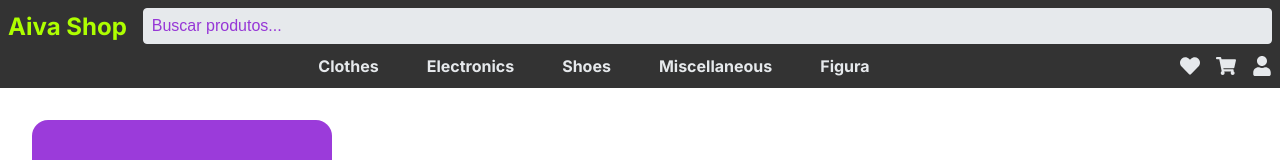
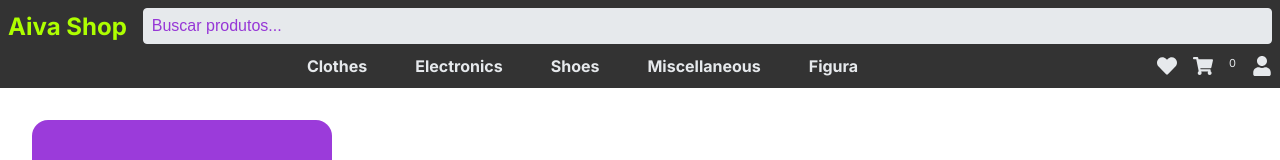
Before and after one commit to ehurafa/aiva-test, a React (Vite) app: page / in a window 1280 px wide. Shown: the top 160 px of the page. Built offline with nearby package versions, Linux system fonts and the light colour scheme; no server answers.

Commit message:
feat(action): add to cart

```diff
--- a/src/components/ProductCard.tsx
+++ b/src/components/ProductCard.tsx
@@ -17,6 +17,10 @@ const ProductCard: React.FC<ProductCardProps> = ({
 }) => {
   const { addToCart, addToFavorites, removeFromFavorites, favorites } =
     useCartAndFavoritesStore();
+
+  const handleAddToCart = () => {
+    addToCart(product)
+  }
 
   const isFavorite = favorites.some((fav) => fav.id === product.id);
 
@@ -43,7 +47,7 @@ const ProductCard: React.FC<ProductCardProps> = ({
         )}
 
         {showAddToCart && (
-          <Button variant="cart" onClick={() => addToCart(product)}>
+          <Button variant="cart" onClick={() => handleAddToCart()}>
             Adicionar ao Carrinho
           </Button>
         )}
--- a/src/components/layout/Header.styles.ts
+++ b/src/components/layout/Header.styles.ts
@@ -115,3 +115,7 @@ export const NavIcons = styled('div', {
     gap: '12px',
   },
 });
+
+export const NavIconsCounter = styled('span', {
+ fontSize: '11px'
+});
--- a/src/components/layout/Header.tsx
+++ b/src/components/layout/Header.tsx
@@ -1,8 +1,11 @@
-import { FC, useState  } from 'react'
-import { HeaderContainer, Logo, SearchInput, NavIcons, NavMenu, NavLink, HamburgerButton, MenuWrapper, HeaderContent } from './Header.styles';
-import { FaHeart, FaShoppingCart, FaUser } from 'react-icons/fa';
+import React, { useState  } from 'react'
+import { HeaderContainer, Logo, SearchInput, NavIcons, NavMenu, NavLink, HamburgerButton, MenuWrapper, HeaderContent, NavIconsCounter } from './Header.styles'
+import { useCartAndFavoritesStore } from '../../store/useCartAndFavoritesStore'
+import { FaHeart, FaShoppingCart, FaUser } from 'react-icons/fa'
 
-export const Header: FC = () => {
+export const Header: React.FC = () => {
+
+  const { cart } = useCartAndFavoritesStore()
 
   const [isMenuOpen, setIsMenuOpen] = useState(false);
 
@@ -24,7 +27,7 @@ export const Header: FC = () => {
 
          <NavIcons>
           <FaHeart title="Favoritos" size={20} />
-          <FaShoppingCart title="Carrinho" size={20} />
+          <FaShoppingCart title="Carrinho" size={20} /> <NavIconsCounter>{cart.length}</NavIconsCounter>
           <FaUser title="Minha Conta" size={20} />
         </NavIcons>
 
--- a/src/pages/ProductDetails.tsx
+++ b/src/pages/ProductDetails.tsx
@@ -1,6 +1,7 @@
 import type { FC } from 'react'
 import { useParams } from "react-router-dom"
-import { useProductStore } from '../store/useProductStore';
+import { useProductStore } from '../store/useProductStore'
+import { useCartAndFavoritesStore } from '../store/useCartAndFavoritesStore'
 import {
   Container,
   Image,
@@ -18,6 +19,14 @@ export const ProductDetails: FC = () => {
       state.products.find((product) => product.id === Number(productId))
     )
 
+    const { addToCart} = useCartAndFavoritesStore();
+
+    const handleAddToCart = () => {
+      if(product) {
+        addToCart(product)
+      }
+    }
+
     if (!product) {
       return <p>Produto não encontrado</p>;
     }
@@ -30,9 +39,7 @@ export const ProductDetails: FC = () => {
         <Price>R$ {product.price.toFixed(2)}</Price>
         <Description>{product.description}</Description>
         <Button
-          onClick={() => {
-            useProductStore.getState().addToCart(product);
-          }}
+          onClick={() => {handleAddToCart()}}
         >
           Adicionar ao carrinho
         </Button>
```
